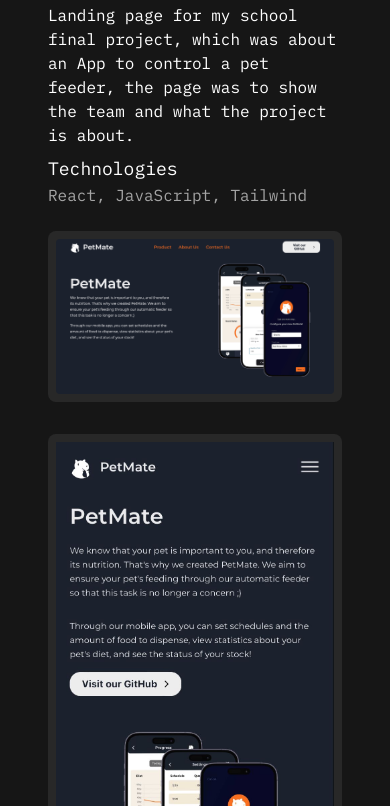
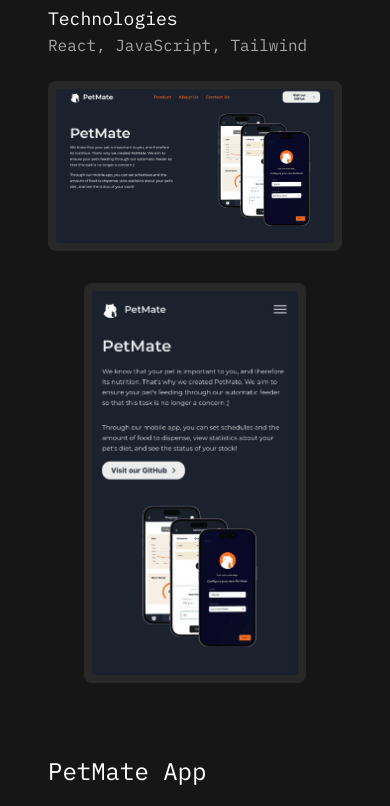
Before and after one commit to TotiFlame/my-portfolio, an Astro site: page / in a window 390 px wide. Shown: the part 1820-2626 px from the top of the page. Built offline with nearby package versions, Linux system fonts and the light colour scheme; Astro itself is replaced by a stand-in of ours.

Commit message:
Project images mobile

```diff
--- a/src/components/AboutMe.astro
+++ b/src/components/AboutMe.astro
@@ -2,7 +2,7 @@
     <h3 class="text-[#A4A4A4] text-4xl md:text-4xl md:font-medium mb-2 mt-8">About Me</h3>
     <div class="w-full flex flex-col gap-8 md:gap-0 md:flex-row items-center justify-around">
         <img src="/santiago.jpeg" alt="Santiago picture" class="w-52 rounded-lg">
-        <p class="text-white md:w-3/5 text-xl xl:text-lg">Hi I'm Santiago, since I was a child I have always liked everything related to technology. Now I am a software developer graduated from Holberton School, there I learned to work with peers, since the study methodology was by projects and we didn't have teachers, I also improved my soft skills talking in front of people and dealing with difficult situations.
+        <p class="text-white md:w-3/5 text-xl xl:text-base">Hi I'm Santiago, since I was a child I have always liked everything related to technology. Now I am a software developer graduated from Holberton School, there I learned to work with peers, since the study methodology was by projects and we didn't have teachers, I also improved my soft skills talking in front of people and dealing with difficult situations.
             <br><br>
             Now I work in projects with friends for clients, and I am also looking for a job where I can improve my skills and be more professional.</p>
     </div>
--- a/src/components/Project.astro
+++ b/src/components/Project.astro
@@ -30,12 +30,12 @@ const { name, description, desktopImage, mobileImage, technologies, link } = Ast
         </div>
     </div>
     <div class="md:h-3/5 rounded-lg p-2 mb-8 md:mb-0 bg-[#282828] hover:bg-[#3a3a3a] hover:scale-105 transition">
-        <img src={desktopImage} alt="Project image" class="h-full rounded">
+        <img src={desktopImage} alt="Project image" class="max-h-96 md:h-full rounded">
     </div>
     {
         mobileImage ?
             <div class="md:h-3/5 rounded-lg p-2 bg-[#282828] hover:bg-[#3a3a3a] hover:scale-105 transition">
-                <img src={mobileImage} alt="" class="h-full">
+                <img src={mobileImage} alt="" class="max-h-96 h-full rounded">
             </div> : null
     }
 </div>
```
